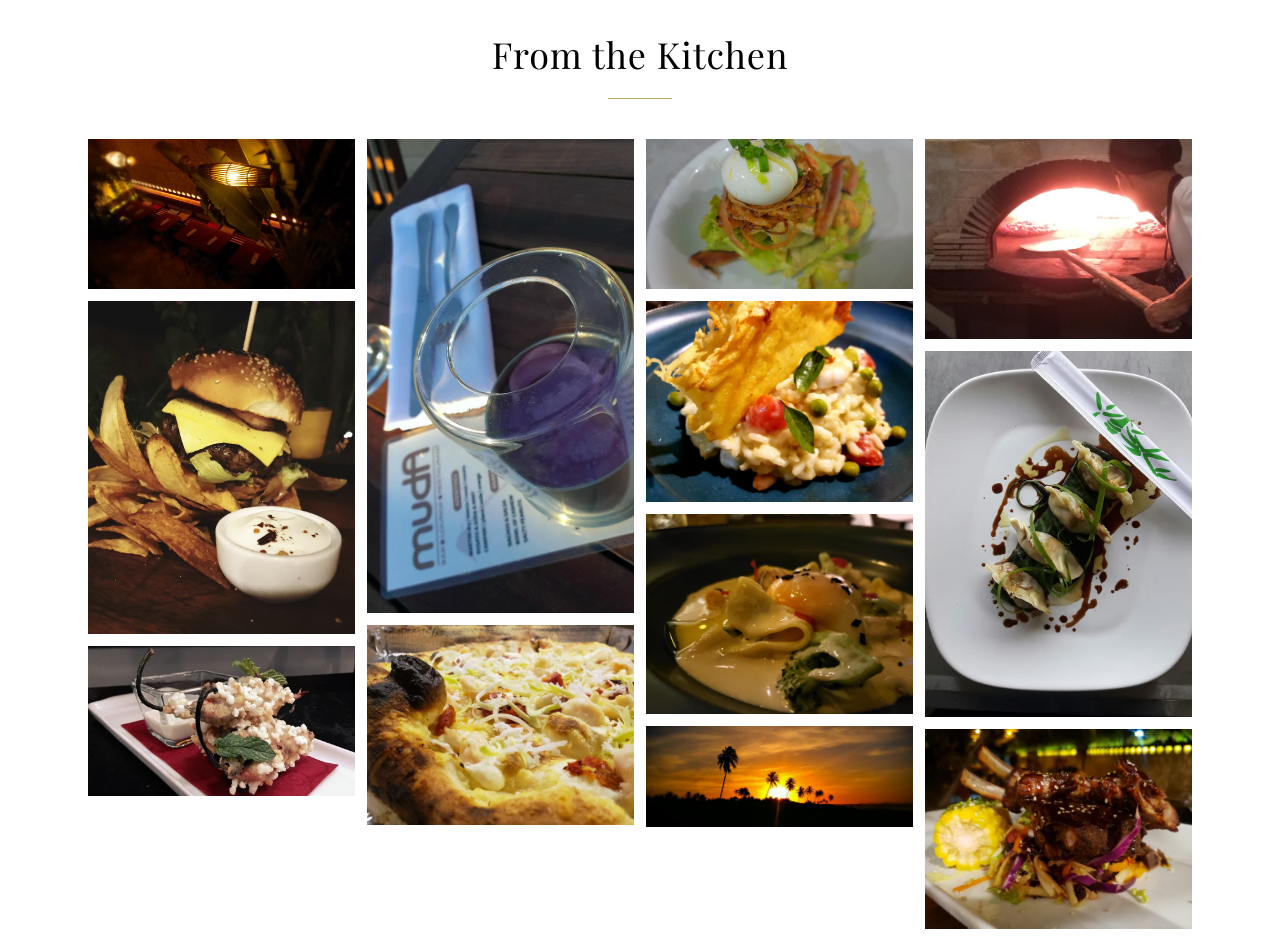
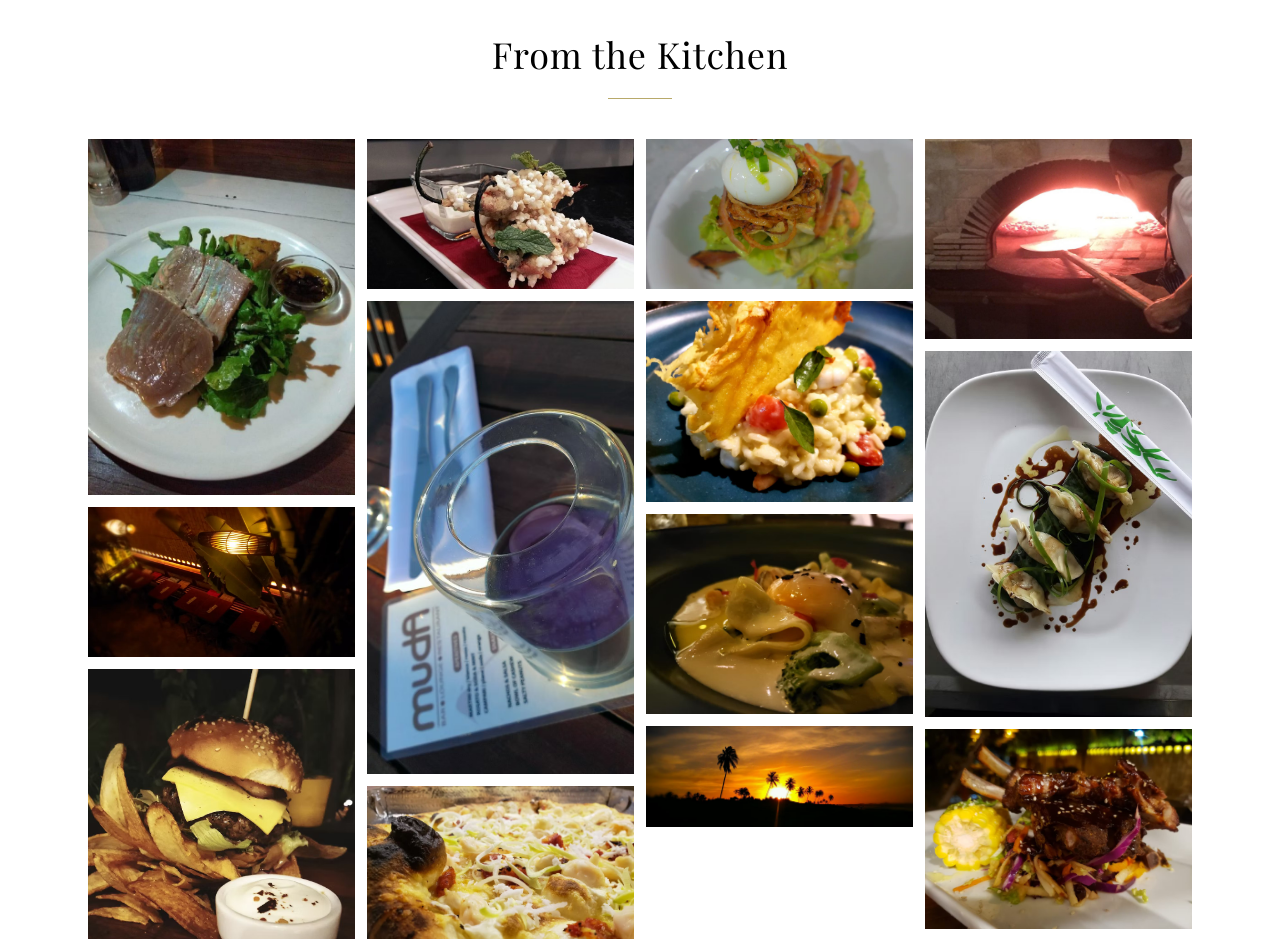
Before and after one commit to SparkwaveAI1/muda-restaurant, a React (Vite) app: page / in a window 1280 px wide. Shown: the part 2460-3399 px from the top of the page. Built offline with nearby package versions, Linux system fonts and the light colour scheme; a web font is replaced by a local one.

Commit message:
feat(blog): tuna photo in seafood article hero + home/gallery [NO-TASK: muda-blog]

```diff
--- a/src/data/blogPosts.ts
+++ b/src/data/blogPosts.ts
@@ -4,6 +4,8 @@ export interface BlogPost {
   excerpt: string
   date: string
   content: string
+  image?: string
+  imageAlt?: string
 }
 
 export const blogPosts: BlogPost[] = [
@@ -41,6 +43,8 @@ That's what dinner in Cumbuco is really about.`,
     title: 'Fresh Seafood on the Coast of Ceará',
     excerpt: 'The coast of Ceará has a certain rhythm. Fishing boats, fresh catch, and evenings that taste like the sea.',
     date: 'March 2026',
+    image: '/images/muda-tuna.jpg',
+    imageAlt: 'Seared tuna on arugula at MUDA Restaurant Cumbuco',
     content: `The coast of Ceará has a certain rhythm to it.
 
 Fishing boats head out early in the morning while the village is still quiet. By afternoon the beaches fill with wind and kitesurfers. And in the evening the restaurants begin preparing dinner.
--- a/src/pages/BlogPost.tsx
+++ b/src/pages/BlogPost.tsx
@@ -43,10 +43,16 @@ export default function BlogPost() {
         <div className="w-12 h-px bg-gold mx-auto mt-6" />
       </div>
 
-      {/* Hero image placeholder */}
-      <div className="aspect-video md:aspect-[21/6] bg-gray-100 flex items-center justify-center max-h-64 md:max-h-80">
-        <div className="text-xs text-gray-400 font-body tracking-wider uppercase">Photo</div>
-      </div>
+      {/* Hero image */}
+      {post.image ? (
+        <div className="max-h-80 overflow-hidden">
+          <img src={post.image} alt={post.imageAlt ?? post.title} className="w-full object-cover max-h-80" />
+        </div>
+      ) : (
+        <div className="aspect-video md:aspect-[21/6] bg-gray-100 flex items-center justify-center max-h-64 md:max-h-80">
+          <div className="text-xs text-gray-400 font-body tracking-wider uppercase">Photo</div>
+        </div>
+      )}
 
       {/* Content */}
       <section className="py-20">
--- a/src/pages/Gallery.tsx
+++ b/src/pages/Gallery.tsx
@@ -5,6 +5,7 @@ const PHOTOS: [string, string][] = [
   ['/images/hero-terrace.jpg', 'MUDA upstairs terrace at night'],
   ['/images/muda-exterior.jpg', 'MUDA exterior with bougainvillea'],
   ['/images/muda-cocktail.jpg', 'Aperol Spritz at MUDA'],
+  ['/images/muda-tuna.jpg', 'Seared tuna on arugula'],
   ['/images/muda-food-1.jpg', 'Fresh seafood dish'],
   ['/images/muda-food-2.jpg', 'MUDA kitchen creation'],
   ['/images/muda-food-3.jpg', 'Tuna on banana leaf'],
--- a/src/pages/Home.tsx
+++ b/src/pages/Home.tsx
@@ -158,6 +158,7 @@ export default function Home() {
           </div>
           <div className="columns-2 md:columns-3 lg:columns-4 gap-2 md:gap-3">
             {[
+              ['/images/muda-tuna.jpg', 'Seared tuna on arugula'],
               ['/images/muda-food-1.jpg', 'MUDA seafood dish'],
               ['/images/muda-food-2.jpg', 'MUDA dish'],
               ['/images/muda-food-3.jpg', 'MUDA tuna dish'],
```
Also changed, not shown: public/images/muda-tuna.jpg (added).
